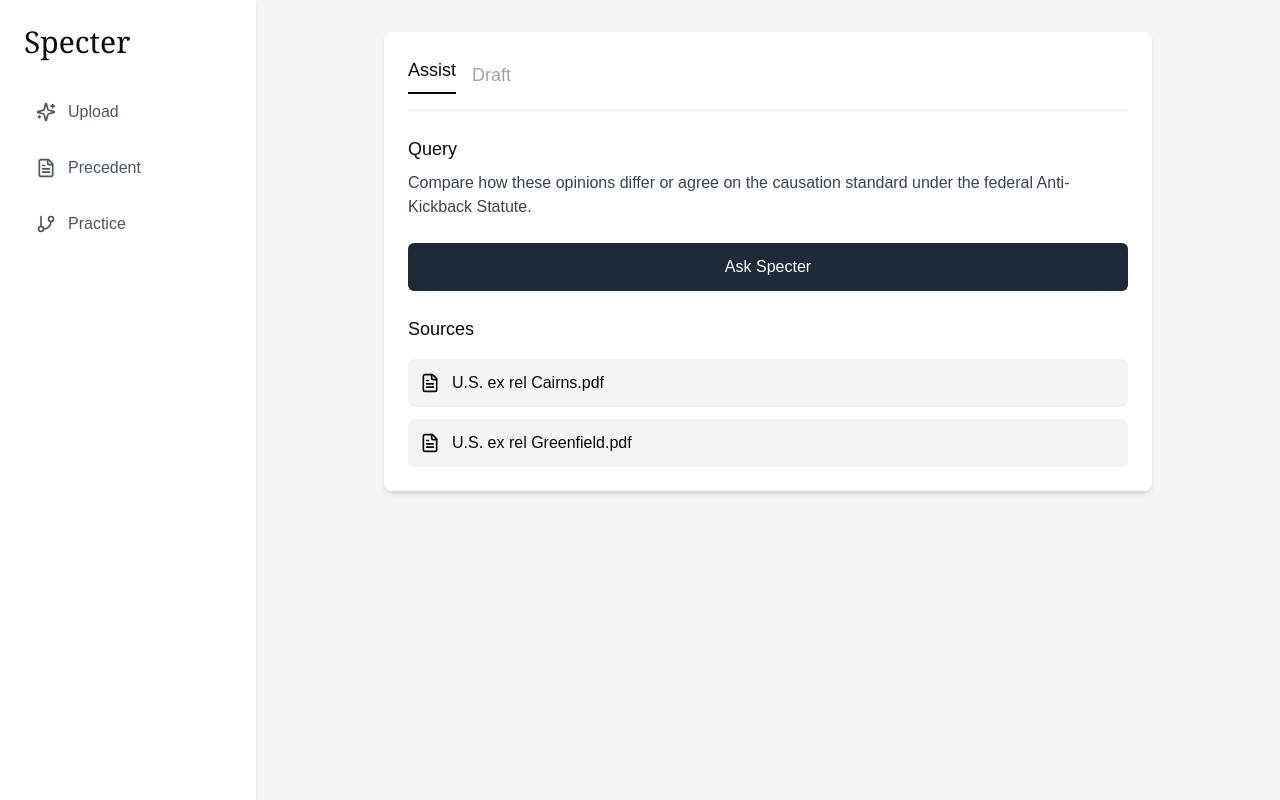
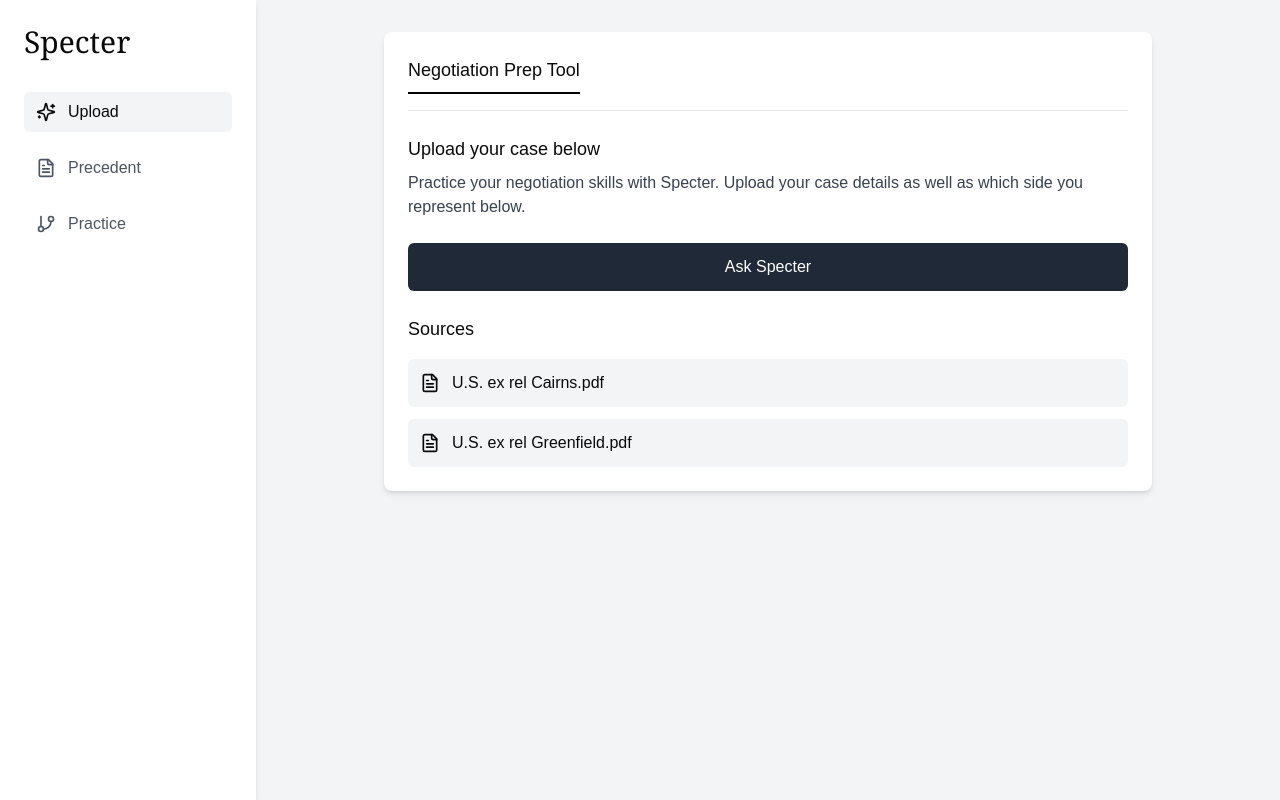
Before and after one commit to akshgarg7/Specter, a Next.js app in the folder UI/specter/: page / in a window 1280 px wide. Built offline with nearby package versions, Linux system fonts and the light colour scheme.

Commit message:
pretty ui

```diff
--- a/UI/specter/components/harvey-ui.tsx
+++ b/UI/specter/components/harvey-ui.tsx
@@ -1,14 +1,12 @@
 'use client'
 
-import React, { useState } from "react"
-import { Sparkles, FileText, Lock, GitBranch } from "lucide-react"
+import React from "react"
+import { BrowserRouter as Router, Route, Routes, Link } from "react-router-dom"
+import { Sparkles, FileText, GitBranch } from "lucide-react"
 import { Separator } from "@/components/ui/separator"
 
 export function SpecterUi() {
-  const [activePanel, setActivePanel] = useState(''); // State to track the active panel
-
   const handlePracticeClick = () => {
-    setActivePanel('Practice');
     window.location.href = 'https://playground.outspeed.com/';
   };
 
@@ -16,25 +14,22 @@
     document.getElementById('fileUpload').click();
   };
 
-  const handlePrecedentClick = () => {
-    setActivePanel('Precedent');
-  };
-
   return (
+    <Router>
       <div className="flex h-screen bg-gray-100">
         {/* Sidebar */}
         <div className="w-64 bg-white p-6 shadow-md">
           <h1 className="text-3xl font-serif mb-8">Specter</h1>
           <nav className="space-y-4">
-          <a href="#" className={`flex items-center space-x-3 px-3 py-2 rounded-md ${activePanel === 'Upload' ? 'bg-gray-100' : 'text-gray-600 hover:bg-gray-100'}`}>
+            <Link to="/" className="flex items-center space-x-3 px-3 py-2 bg-gray-100 rounded-md">
               <Sparkles className="w-5 h-5" />
               <span className="font-medium">Upload</span>
-          </a>
-          <a href="#" onClick={handlePrecedentClick} className={`flex items-center space-x-3 px-3 py-2 rounded-md ${activePanel === 'Precedent' ? 'bg-gray-100' : 'text-gray-600 hover:bg-gray-100'}`}>
+            </Link>
+            <Link to="/runs" className="flex items-center space-x-3 px-3 py-2 text-gray-600 hover:bg-gray-100 rounded-md">
               <FileText className="w-5 h-5" />
               <span>Precedent</span>
-          </a>
-          <a href="#" onClick={handlePracticeClick} className={`flex items-center space-x-3 px-3 py-2 rounded-md ${activePanel === 'Practice' ? 'bg-gray-100' : 'text-gray-600 hover:bg-gray-100'}`}>
+            </Link>
+            <a href="#" onClick={handlePracticeClick} className="flex items-center space-x-3 px-3 py-2 text-gray-600 hover:bg-gray-100 rounded-md">
               <GitBranch className="w-5 h-5" />
               <span>Practice</span>
             </a>
@@ -43,36 +38,34 @@
 
         {/* Main content */}
         <div className="flex-1 p-8 overflow-auto">
-        {activePanel === 'Precedent' ? (
-          <div className="min-h-screen bg-white p-8">
-            <h1 className="text-4xl font-serif mb-8">Specter</h1>
-            <div className="max-w-md mx-auto bg-gray-50 rounded-lg shadow-sm">
-              <ul className="divide-y divide-gray-200">
-                {["Run 1", "Run 2", "Run 3", "Run 4"].map((run, index) => (
-                  <li key={index} className="p-4">
-                    <span className="text-lg text-gray-900">{run}</span>
-                  </li>
-                ))}
-              </ul>
+          <Routes>
+            <Route path="/" element={<DefaultPage />} />
+            <Route path="/runs" element={<RunsPage />} />
+          </Routes>
         </div>
       </div>
-        ) : (
+    </Router>
+  )
+}
+
+function DefaultPage() {
+  return (
     <div className="bg-white rounded-lg shadow-md p-6 max-w-3xl mx-auto">
       <div className="border-b pb-4 mb-6">
         <div className="flex space-x-4">
-                <button className="text-lg font-medium border-b-2 border-black pb-2">Assist</button>
-                <button className="text-lg text-gray-400">Draft</button>
+          <button className="text-lg font-medium border-b-2 border-black pb-2">Negotiation Prep Tool</button>
+          {/* Removed the Draft button */}
         </div>
       </div>
 
       <div className="mb-6">
-              <h2 className="text-lg font-medium mb-2">Query</h2>
+        <h2 className="text-lg font-medium mb-2">Upload your case below</h2>
         <p className="text-gray-700">
-                Compare how these opinions differ or agree on the causation standard under the federal Anti-Kickback Statute.
+          Practice your negotiation skills with Specter. Upload your case details as well as which side you represent below.
         </p>
       </div>
 
-            <button onClick={handleAskSpecterClick} className="w-full bg-gray-800 text-white py-3 rounded-md hover:bg-gray-700 transition-colors mb-6">
+      <button onClick={() => document.getElementById('fileUpload').click()} className="w-full bg-gray-800 text-white py-3 rounded-md hover:bg-gray-700 transition-colors mb-6">
         Ask Specter
       </button>
       <input type="file" id="fileUpload" style={{ display: 'none' }} />
@@ -91,8 +84,30 @@
         </div>
       </div>
     </div>
-        )}
+  )
+}
+
+function RunsPage() {
+  const runs = Array.from({ length: 10 }, (_, index) => ({
+    simulation: `Simulation ${index + 1}`,
+    details: "(For case GTI vs. EPS - Triggered by Aksh)"
+  }));
+
+  return (
+    <div className="min-h-screen bg-white p-8">
+      <h1 className="text-4xl font-serif mb-8">Specter</h1>
+      <div className="bg-gray-50 rounded-lg shadow-sm">
+        <ul className="divide-y divide-gray-200">
+          {runs.map((run, index) => (
+            <li key={index} className="p-4">
+              <span className="text-lg font-bold text-gray-900">{run.simulation}</span>
+              <span className="text-sm text-gray-500"> {run.details}</span>
+            </li>
+          ))}
+        </ul>
       </div>
     </div>
   )
 }
+
+export default SpecterUi;
--- a/UI/specter/package.json
+++ b/UI/specter/package.json
@@ -16,6 +16,7 @@
     "next": "14.2.15",
     "react": "^18",
     "react-dom": "^18",
+    "react-router-dom": "^6.27.0",
     "tailwind-merge": "^2.5.3",
     "tailwindcss-animate": "^1.0.7"
   },
```
Also changed, not shown: 2 other files (tests, documents, lock files or other folders). Lines whose indentation alone changed are shown as unchanged.
